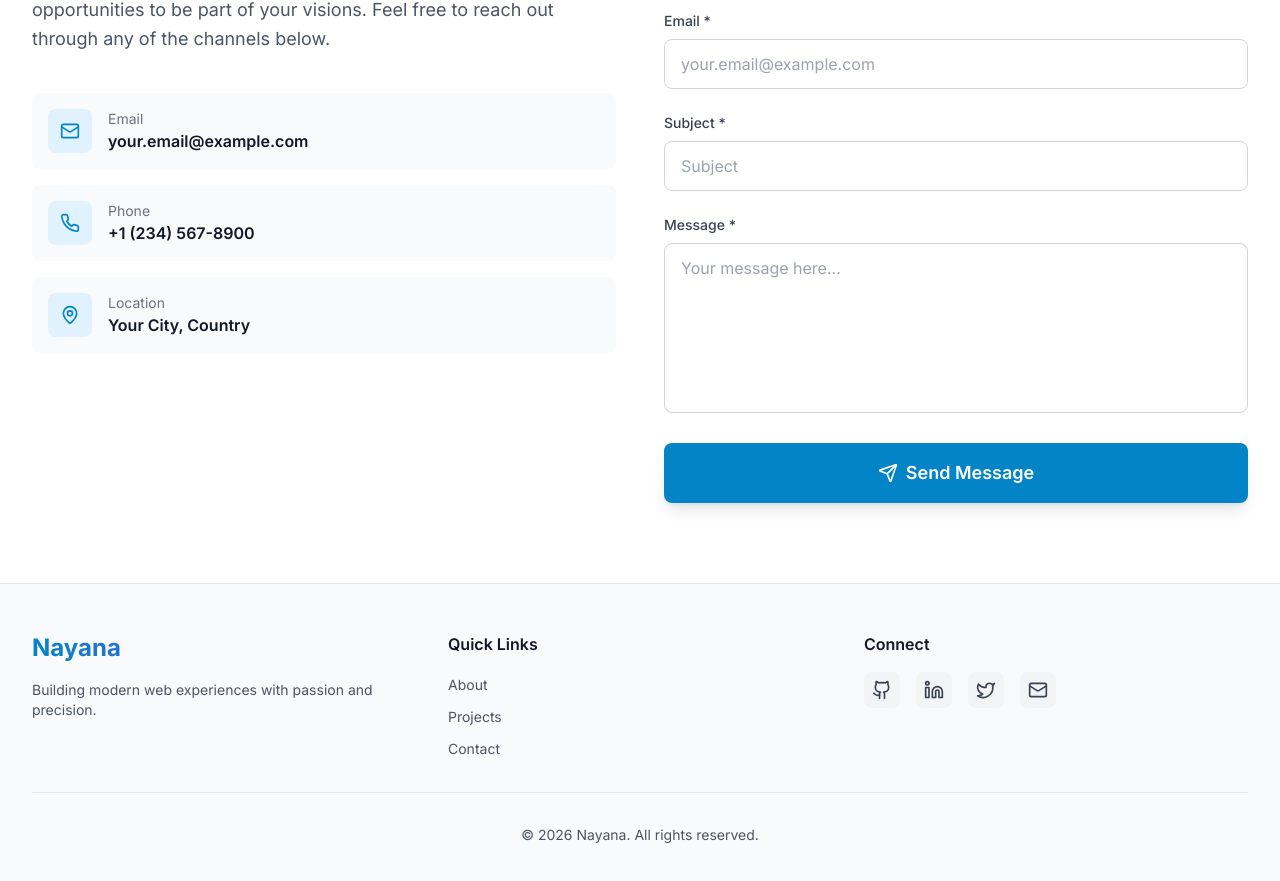
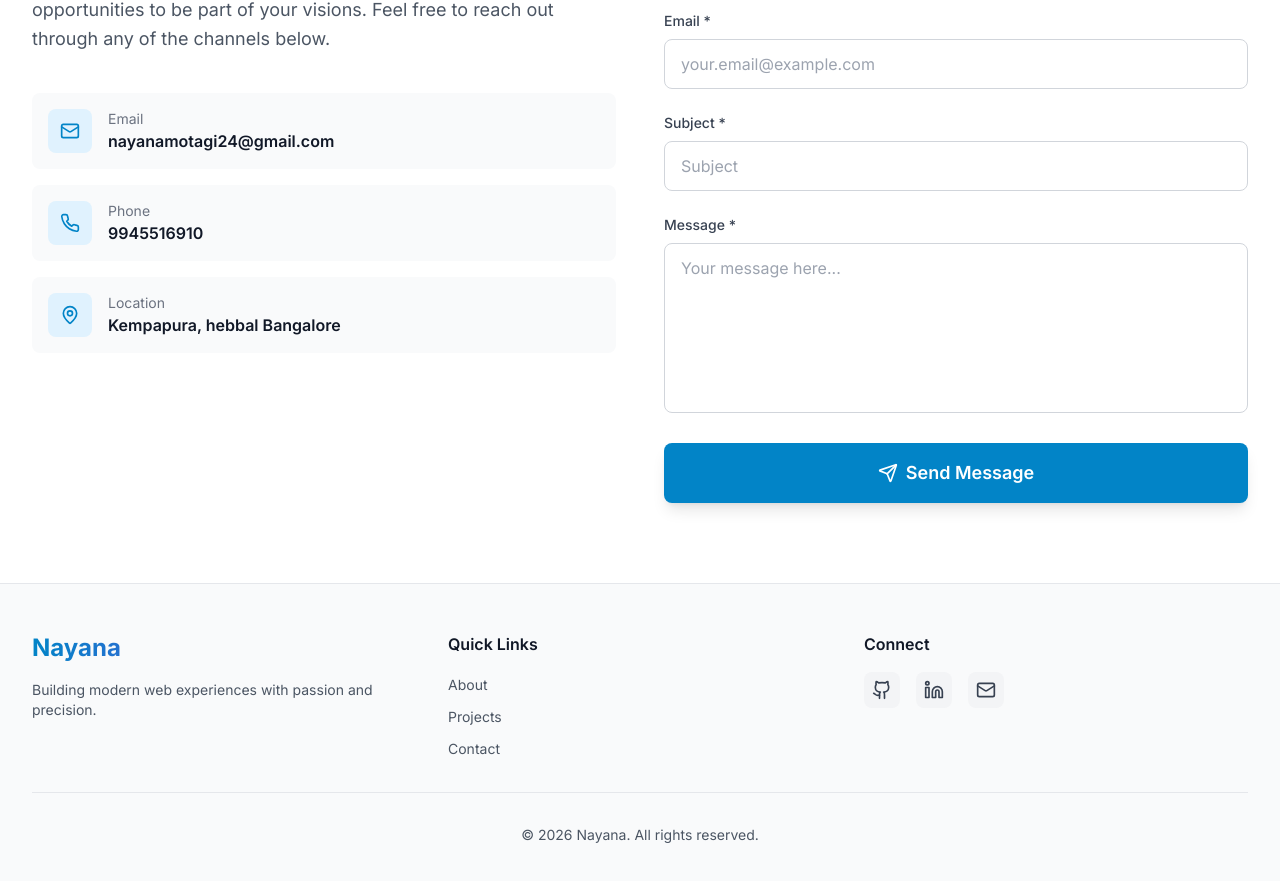
Before and after one commit to nayanamotagi/portpolio_Nayana, a Next.js app: page / in a window 1280 px wide. Shown: the part 5499-6380 px from the top of the page. Built offline with nearby package versions, Linux system fonts and the light colour scheme.

Commit message:
added the contact

```diff
--- a/components/Footer.tsx
+++ b/components/Footer.tsx
@@ -13,10 +13,9 @@ export default function Footer() {
   const currentYear = new Date().getFullYear();
 
   const socialLinks = [
-    { name: "GitHub", icon: Github, href: "https://github.com", ariaLabel: "Visit GitHub profile" },
-    { name: "LinkedIn", icon: Linkedin, href: "https://linkedin.com", ariaLabel: "Visit LinkedIn profile" },
-    { name: "Twitter", icon: Twitter, href: "https://twitter.com", ariaLabel: "Visit Twitter profile" },
-    { name: "Email", icon: Mail, href: "mailto:your.email@example.com", ariaLabel: "Send email" },
+    { name: "GitHub", icon: Github, href: "https://github.com/nayanamotagi", ariaLabel: "Visit GitHub profile" },
+    { name: "LinkedIn", icon: Linkedin, href: "https://linkedin.com/in/nayana-motagi", ariaLabel: "Visit LinkedIn profile" },
+    { name: "Email", icon: Mail, href: "mailto:nayanamotagi24@gmail.com", ariaLabel: "Send email" },
   ];
 
   const quickLinks = [
--- a/components/sections/Contact.tsx
+++ b/components/sections/Contact.tsx
@@ -68,19 +68,19 @@ export default function Contact() {
     {
       icon: Mail,
       label: "Email",
-      value: "your.email@example.com",
-      href: "mailto:your.email@example.com",
+      value: "nayanamotagi24@gmail.com",
+      href: "mailto:nayanamotagi24@gmail.com",
     },
     {
       icon: Phone,
       label: "Phone",
-      value: "+1 (234) 567-8900",
-      href: "tel:+12345678900",
+      value: "9945516910",
+      href: "tel:+91 9945516910",
     },
     {
       icon: MapPin,
       label: "Location",
-      value: "Your City, Country",
+      value: "Kempapura, hebbal Bangalore",
       href: "#",
     },
   ];
@@ -227,8 +227,8 @@ export default function Contact() {
             {statusMessage && (
               <div
                 className={`flex items-center gap-2 p-4 rounded-lg ${status === "success"
-                    ? "bg-green-100 dark:bg-green-900/30 text-green-700 dark:text-green-300"
-                    : "bg-red-100 dark:bg-red-900/30 text-red-700 dark:text-red-300"
+                  ? "bg-green-100 dark:bg-green-900/30 text-green-700 dark:text-green-300"
+                  : "bg-red-100 dark:bg-red-900/30 text-red-700 dark:text-red-300"
                   }`}
               >
                 {status === "success" ? (
```
